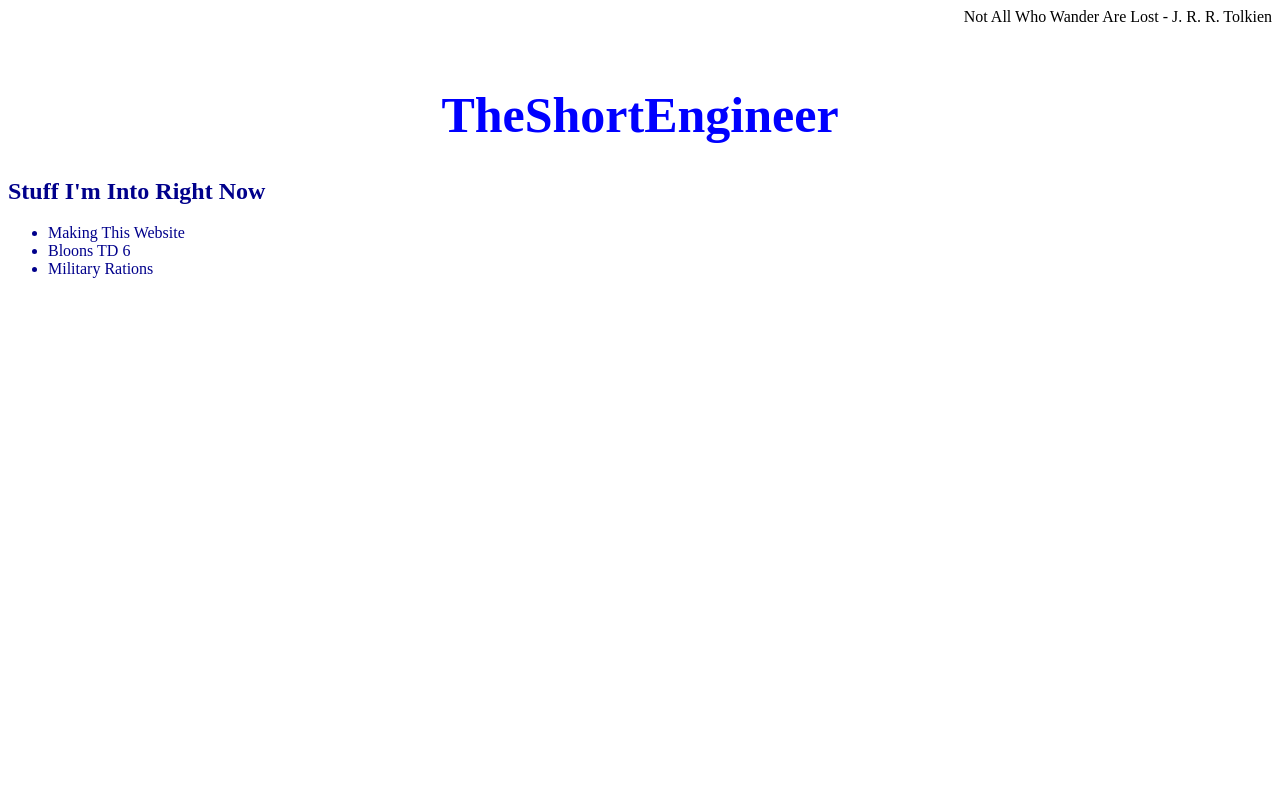
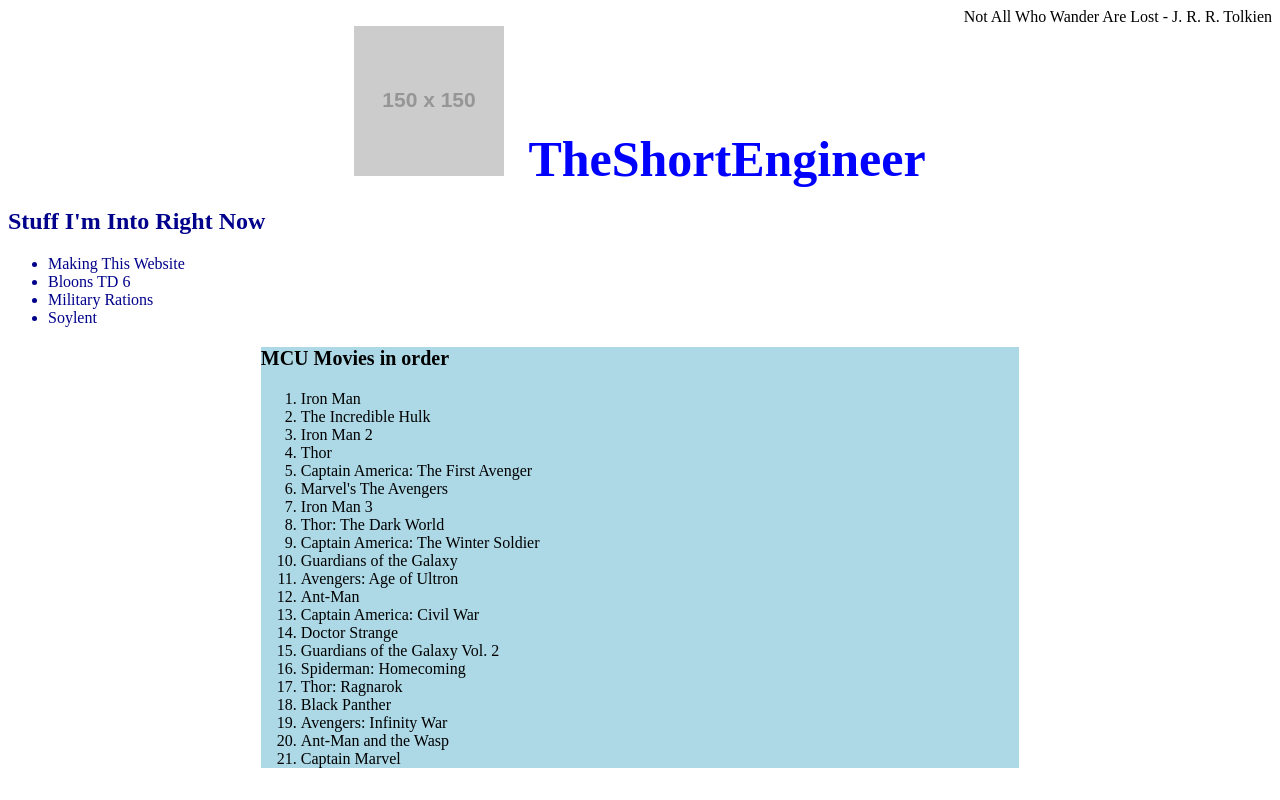
Before and after one commit to theshortengi/MyWebsite, a plain HTML site: page index.html in a window 1280 px wide. Drawn offline with Linux system fonts and the light colour scheme; placeholder pictures from the web are drawn by us.

Commit message:
Added blog post, quote, image

```diff
--- a/CSS/index.css
+++ b/CSS/index.css
@@ -4,12 +4,28 @@
 #title{
     font-size: 50px;
     color: #0000ff;
-    text-align: center;
     margin-top: 60px;
+    margin-left: 20px;
 }
-#mylist{
+#my-list{
     color: darkblue;
 }
 #list{
     color: darkblue;
 }
+#header{
+    text-align: center;
+}
+#header *{
+    display: inline;
+}
+.blog-post{
+    text-align: justify;
+    margin-left: 20%;
+    margin-right: 20%;
+    background-color: lightblue;
+}
+.blog-post-header{
+    font-size: 20px;
+    text-align: left;
+}
--- a/index.html
+++ b/index.html
@@ -6,15 +6,45 @@
     <title>TheShortEngineer</title>
 </head>
 <body>
-<div id="quote"> Not All Who Wander Are Lost - J. R. R. Tolkien </div>
-<h1 id="title">TheShortEngineer</h1>
+<div id="quote"> Not All Who Wander Are Lost - J. R. R. Tolkien</div>
+<div id="header">
+    <img src="https://via.placeholder.com/150" alt="placeholder image"/>
+    <h1 id="title">TheShortEngineer</h1>
+</div>
 <div>
-    <h2 id="mylist">Stuff I'm Into Right Now</h2>
+    <h2 id="my-list">Stuff I'm Into Right Now</h2>
     <ul id="list">
         <li>Making This Website</li>
         <li>Bloons TD 6</li>
         <li>Military Rations</li>
+        <li>Soylent</li>
     </ul>
+</div>
+<div class="blog-post">
+    <h3 class="blog-post-header">MCU Movies in order</h3>
+    <ol>
+        <li>Iron Man</li>
+        <li>The Incredible Hulk</li>
+        <li>Iron Man 2</li>
+        <li>Thor</li>
+        <li>Captain America: The First Avenger</li>
+        <li>Marvel's The Avengers</li>
+        <li>Iron Man 3</li>
+        <li>Thor: The Dark World</li>
+        <li>Captain America: The Winter Soldier</li>
+        <li>Guardians of the Galaxy</li>
+        <li>Avengers: Age of Ultron</li>
+        <li>Ant-Man</li>
+        <li>Captain America: Civil War</li>
+        <li>Doctor Strange</li>
+        <li>Guardians of the Galaxy Vol. 2</li>
+        <li>Spiderman: Homecoming</li>
+        <li>Thor: Ragnarok</li>
+        <li>Black Panther</li>
+        <li>Avengers: Infinity War</li>
+        <li>Ant-Man and the Wasp</li>
+        <li>Captain Marvel</li>
+    </ol>
 </div>
 </body>
 </html>
```
